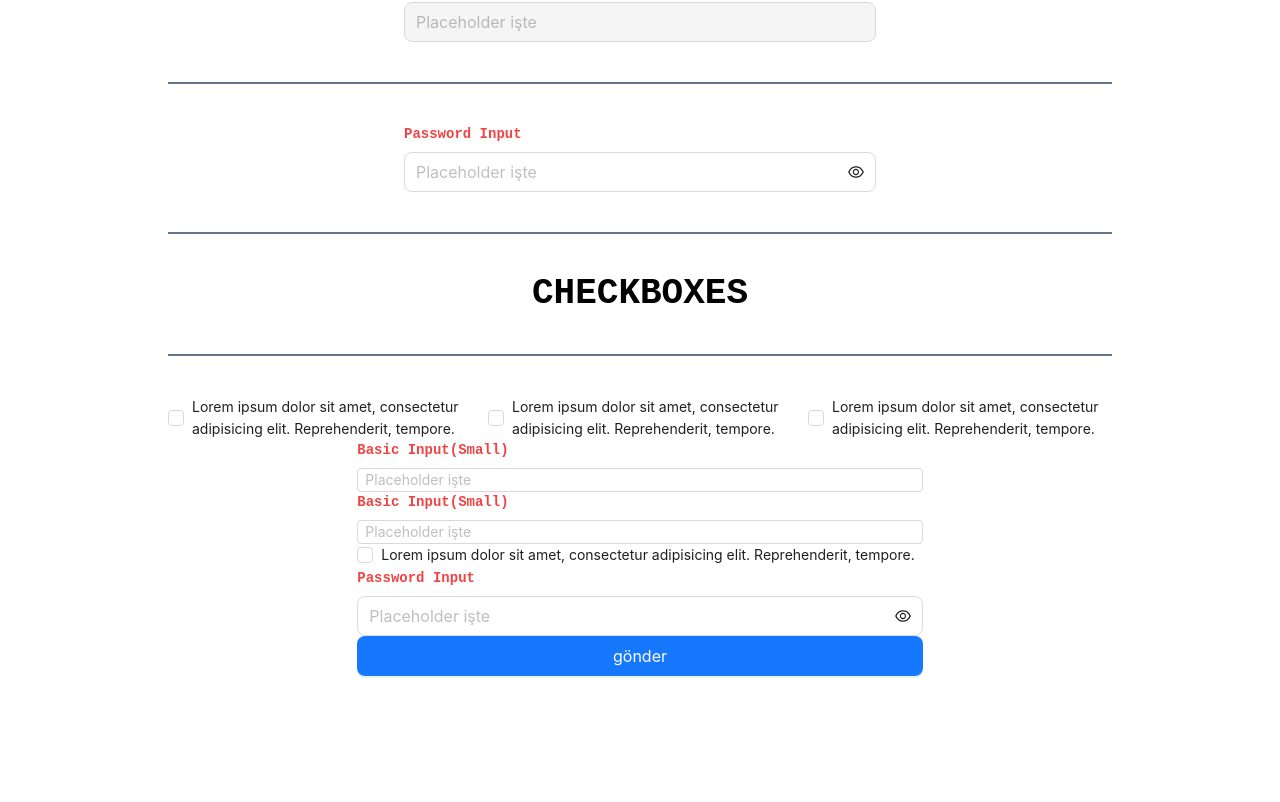
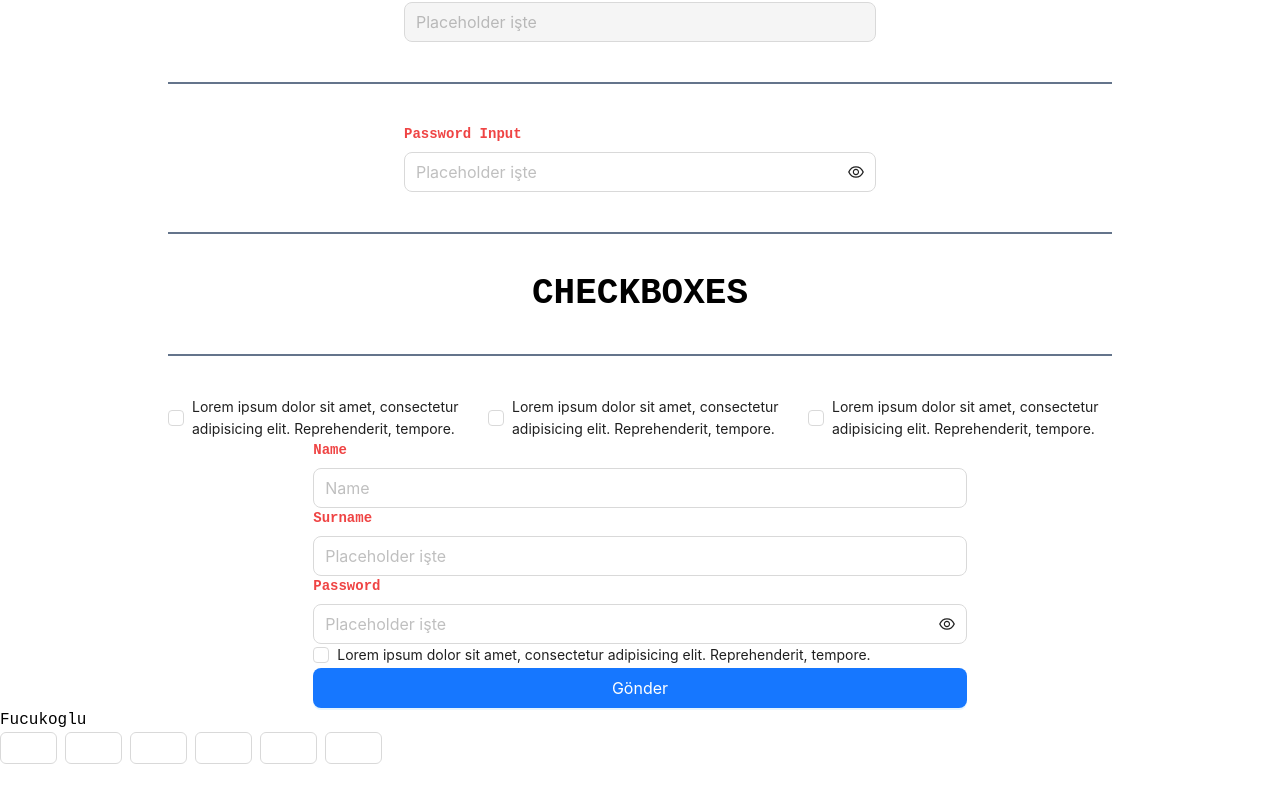
Before and after one commit to Self-Metacognition-Institute/SelfMeta_FE, a Next.js app: page /playground in a window 1280 px wide. Shown: the part 1906-2708 px from the top of the page. Before the commit the page ends 2622 px from the top, so only its background shows below. Built offline with nearby package versions, Linux system fonts and the light colour scheme.

Commit message:
fix: dynamic form component catch value issue fixed

```diff
--- a/src/app/components/DynamicForm.tsx
+++ b/src/app/components/DynamicForm.tsx
@@ -3,7 +3,7 @@ import React, {useState} from "react";
 import {IInputProps} from "@/app/components/SmInput";
 import {ICheckboxProps} from "@/app/components/SmCheckbox";
 import {IPasswordInputProps} from "@/app/components/SmPasswordInput";
-import {ButtonProps} from "@/app/components/SmButton";
+import SmButton, {ButtonProps} from "@/app/components/SmButton";
 import {ButtonType} from "antd/es/button";
 
 
@@ -15,7 +15,7 @@ type ComponentPropsMapping = {
     SmButtonProps: ButtonProps
 }
 
-interface Fields<T extends keyof ComponentPropsMapping>{
+export interface Fields<T extends keyof ComponentPropsMapping>{
     fieldKey: string
     renderComponent: React.ComponentType<ComponentPropsMapping[T]>
     componentProps: ComponentPropsMapping[T]
@@ -36,11 +36,12 @@ const DynamicForm: React.FC<IDynamicFormProps> = ({
     const [formState, setFormState] = useState({...initialData});
 
     const handleChange:(key: string, value: any) => void = (key: string, value: any) => {
+        console.log(key, value);
         setFormState((prev) => ({...prev, [key]: value}));
     }
 
     const handleSubmit = () => {
-        console.log(formState)
+        console.log(formState);
     }
     return (
         <form className={`${wrapperClass}`}>
@@ -49,12 +50,13 @@ const DynamicForm: React.FC<IDynamicFormProps> = ({
                 return (
                     <Component
                         {...field.componentProps}
-                        value={formState[field.fieldKey as string]}
+                        value={formState[field.fieldKey]}
                         key={i}
-                        onChange={() => handleChange(field.fieldKey, field.componentProps.value)}
+                        onChange={(value: unknown) => handleChange(field.fieldKey, value)}
                     />
                 )
             })}
+            <SmButton text={"Gönder"} type={"primary"} onClick={handleSubmit}/>
         </form>
     )
 }
--- a/src/app/components/SmCheckbox.tsx
+++ b/src/app/components/SmCheckbox.tsx
@@ -11,10 +11,12 @@ export interface ICheckboxProps extends CheckboxProps {
 
 const SmCheckbox: React.FC<ICheckboxProps> = ({
     text,
-    rootClass = ""
+    rootClass = "",
+    onChange = () => {}
 }) => {
+
     return(
-        <Checkbox className={rootClass}>
+        <Checkbox onChange={(e) => onChange(e.target.checked)} className={rootClass}>
             {text}
         </Checkbox>
     )
--- a/src/app/components/SmInput.tsx
+++ b/src/app/components/SmInput.tsx
@@ -33,12 +33,9 @@ const SmInput: React.FC<IInputProps> = ({
     disabled = false,
     type,
     value = "",
-    inputClass = ""
+    inputClass = "",
+    onChange= () => {}
 }) => {
-    const [_value, setValue] = useState(value)
-    const handleOnChange = (e: ChangeEvent<HTMLInputElement>) => {
-        setValue(e.target.value)
-    }
     return(
         <div className={`input-wrapper flex flex-col gap-2 ${fullWidth ? 'w-full' : ''}`}>
             <label className={labelClass} htmlFor={inputName}>
@@ -52,8 +49,8 @@ const SmInput: React.FC<IInputProps> = ({
                         : suffix
                 }
                 size={size}
-                value={_value}
-                onChange={handleOnChange}
+                value={value}
+                onChange={(e) => onChange(e.target.value)}
                 id={inputName}
                 placeholder={placeholder}
                 disabled={disabled}
--- /dev/null
+++ b/src/app/components/SmOTPInput.tsx
@@ -0,0 +1,20 @@
+'use client'
+import React from "react";
+import {GetProps, Input} from "antd";
+
+export interface SmOTPInputProps extends GetProps<typeof Input.OTP>{
+    label: string;
+}
+
+const SmOTPInput: React.FC<SmOTPInputProps> = ({
+    label
+}) => {
+    return(
+        <div className={"w-screen flex flex-col items-start"}>
+            <div >{label}</div>
+            <Input.OTP></Input.OTP>
+        </div>
+    )
+}
+
+export default SmOTPInput;
--- a/src/app/components/SmPasswordInput.tsx
+++ b/src/app/components/SmPasswordInput.tsx
@@ -13,6 +13,8 @@ export interface IPasswordInputProps extends InputProps {
     labelClass: string;
     disabled?: boolean;
     inputClass?: string;
+    value?: string;
+    onChange?: (e: React.ChangeEvent<HTMLInputElement>) => void;
 }
 
 const SmPasswordInput: React.FC<IPasswordInputProps> = ({
@@ -23,8 +25,10 @@ const SmPasswordInput: React.FC<IPasswordInputProps> = ({
     labelClass = "",
     size = "small",
     prefix,
+    value = "",
     disabled = false,
-    inputClass = ""
+    inputClass = "",
+    onChange = () => {}
 }) => {
     const [status, setStatus] = useState("password")
     return(
@@ -40,10 +44,12 @@ const SmPasswordInput: React.FC<IPasswordInputProps> = ({
                         : <EyeInvisibleOutlined onClick={() => {setStatus("password")}} />
                 }
                 size={size}
+                value={value}
                 id={inputName}
                 placeholder={placeholder}
                 disabled={disabled}
                 type={status}
+                onChange={(e) => onChange(e.target.value)}
                 className={inputClass}
             />
         </div>
--- a/src/app/playground/page.tsx
+++ b/src/app/playground/page.tsx
@@ -1,3 +1,4 @@
+'use client'
 import React from 'react'
 import SmButton from '../components/SmButton'
 import SmInput from "@/app/components/SmInput";
@@ -5,75 +6,75 @@ import {InfoOutlined, UserOutlined} from "@ant-design/icons";
 import SmPasswordInput from "@/app/components/SmPasswordInput";
 import SmCheckbox from "@/app/components/SmCheckbox";
 import DynamicForm from "@/app/components/DynamicForm";
+import SmOTPInput from "@/app/components/SmOTPInput";
 const page = () => {
-  const formState = {
+  const formState: unknown = {
       fields: [
           {
-              fieldKey: "test",
+              fieldKey: "name",
               renderComponent: SmInput,
               componentProps: {
                   labelClass:"text-sm text-red-500 font-semibold",
                   inputName:"test" ,
-                  label:"Basic Input(Small)",
+                  label:"Name",
+                  placeholder:"Name",
+                  fullWidth:true,
+                  value: "",
+                  size: "large",
+              }
+          },
+          {
+              fieldKey: "surname",
+              renderComponent: SmInput,
+              componentProps: {
+                  labelClass:"text-sm text-red-500 font-semibold",
+                  inputName:"surname" ,
+                  label:"Surname",
                   placeholder:"Placeholder işte",
                   fullWidth:true,
+                  value: "",
+                  size: "large",
+              }
+          },
+          {
+              fieldKey: "password",
+              renderComponent: SmPasswordInput,
+              componentProps: {
+                  labelClass:"text-sm text-red-500 font-semibold",
+                  inputName:"test6",
+                  label:"Password",
+                  placeholder:"Placeholder işte",
+                  fullWidth: true,
+                  size:"large",
                   value: ""
               }
           },
           {
-              fieldKey: "test2",
-              renderComponent: SmInput,
-              componentProps: {
-                  labelClass:"text-sm text-red-500 font-semibold",
-                  inputName:"test2" ,
-                  label:"Basic Input(Small)",
-                  placeholder:"Placeholder işte",
-                  fullWidth:true,
-                  value: ""
-              }
-          },
-          {
-              fieldKey: "test3",
+              fieldKey: "privacypolicy",
               renderComponent: SmCheckbox,
               componentProps: {
-                  text:"Lorem ipsum dolor sit amet, consectetur adipisicing elit. Reprehenderit, tempore."
-              }
-          },
-          {
-              fieldKey: "test4",
-              renderComponent: SmPasswordInput,
-              componentProps: {
-                  labelClass:"text-sm text-red-500 font-semibold",
-                  inputName:"test6",
-                  label:"Password Input",
-                  placeholder:"Placeholder işte",
-                  fullWidth: true,
-                  size:"large"
-              }
-          },
-          {
-              fieldKey: "test4",
-              renderComponent: SmButton,
-              componentProps: {
-                  text: "gönder",
-                  type: "primary"
+                  text:"Lorem ipsum dolor sit amet, consectetur adipisicing elit. Reprehenderit, tempore.",
+                  checked: false
               }
           }
       ],
       initialData: {
-          test: "",
-          "test2": ""
+          name: "",
+          surname: "",
+          password: "",
+          privacypolicy: "",
       }
   }
-  return (
+  // @ts-ignore
+    return (
       <div className='flex flex-col items-center p-10'>
           <div className='w-full h-[2px] bg-slate-500 my-10'/>
           <h1 className={"text-4xl font-semibold"}>BUTTONS</h1>
           <div className='w-full h-[2px] bg-slate-500 my-10'/>
           {/*--------------------------BUTTONS START---------------------------*/}
           <div className='!flex items-center justify-between gap-3 w-1/2'>
-              <SmButton className={"test-button"} text='testttt' type='primary'/>
-              <SmButton text='Button'/>
+              <SmButton onClick={() => console.log("fucukoglu")} className={"test-button"} text='testttt' type='primary'/>
+              <SmButton onClick={() => console.log("faruk")} text='Button'/>
               <SmButton text='Button' type='dashed'/>
               <SmButton text='Button' type='text'/>
               <SmButton text='Button' type='link'/>
@@ -255,8 +256,11 @@ const page = () => {
           </div>
           {/*--------------------------CHECKBOX END---------------------------*/}
           {/*--------------------------DYNAMICFORM START----------------------*/}
-          <DynamicForm fields={formState.fields} initialData={formState.initialData} />
+          <DynamicForm fields={formState.fields} initialData={formState.initialData}/>
           {/*--------------------------DYNAMICFORM END----------------------*/}
+          {/*--------------------------OTP START----------------------*/}
+          <SmOTPInput label={"Fucukoglu"} />
+          {/*--------------------------OTP END----------------------*/}
       </div>
   )
 }
```
